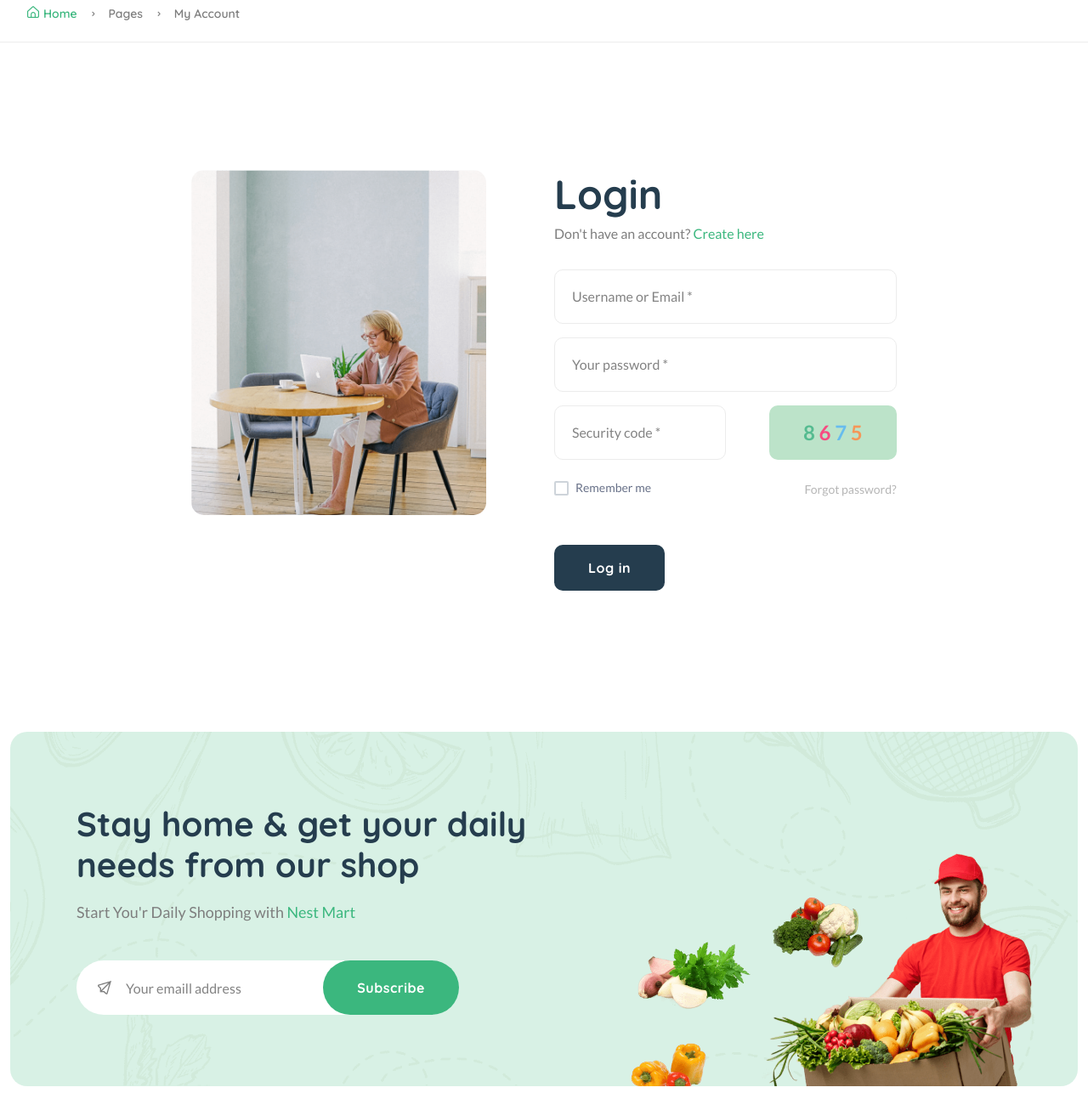
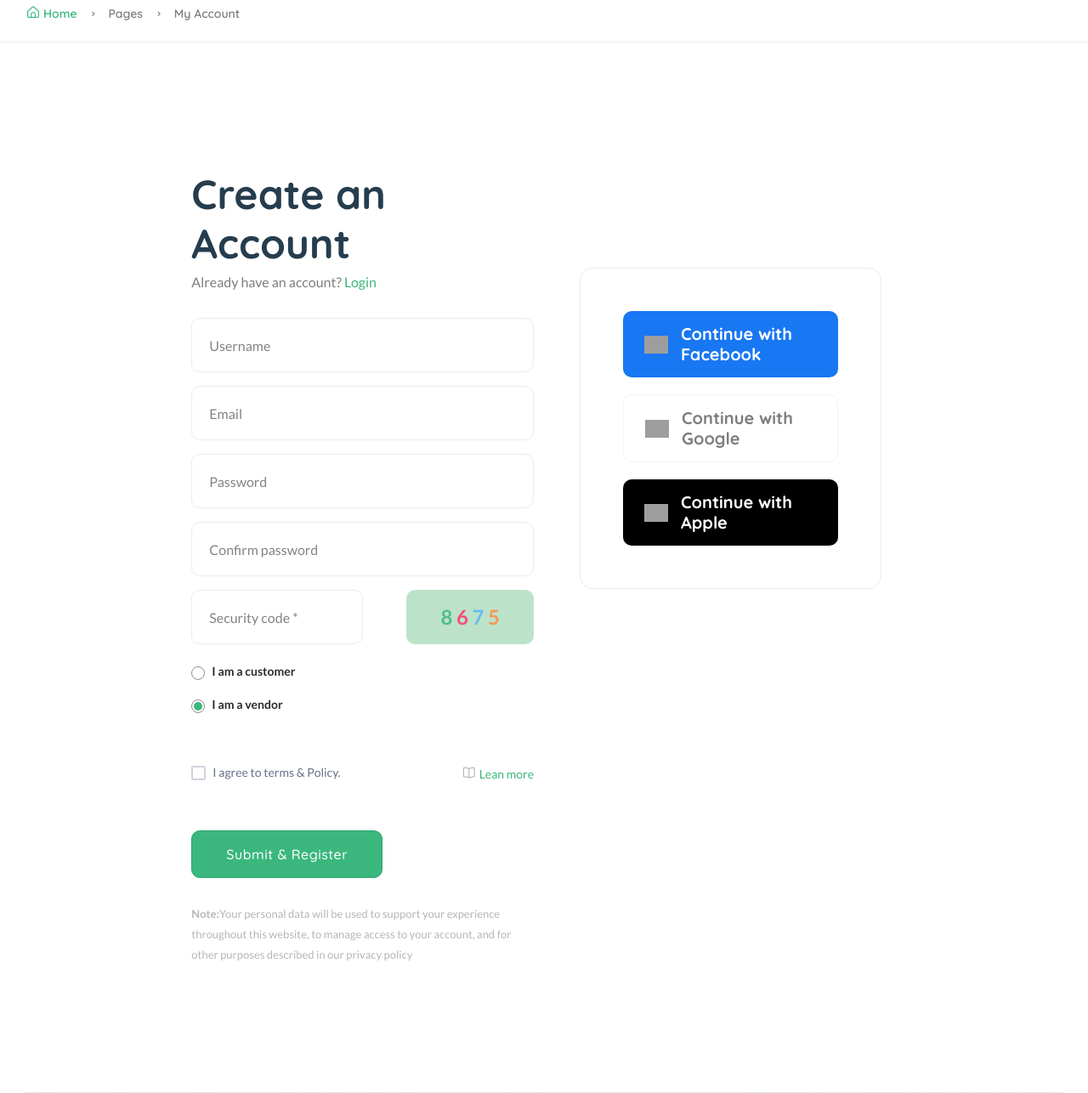
Before and after one commit to Ellsk/UG-Student-marketplace, a Django app: page /user/sign-up in a window 1280 px wide. Shown: the part 331-1617 px from the top of the page at 85% size. Run offline with Django 5.2, Linux system fonts and the light colour scheme; some libraries are stand-ins or nearby versions; grey boxes are pictures that could not be loaded.

Commit message:
Changed the user login to register page

```diff
--- a/templates/userauths/sign-up.html
+++ b/templates/userauths/sign-up.html
@@ -16,22 +16,25 @@
                 <div class="row">
                     <div class="col-xl-8 col-lg-10 col-md-12 m-auto">
                         <div class="row">
-                            <div class="col-lg-6 pr-30 d-none d-lg-block">
-                                <img class="border-radius-15" src="{% static 'assets/imgs/page/login-1.png' %}" alt="" />
-                            </div>
                             <div class="col-lg-6 col-md-8">
                                 <div class="login_wrap widget-taber-content background-white">
                                     <div class="padding_eight_all bg-white">
                                         <div class="heading_s1">
-                                            <h1 class="mb-5">Login</h1>
-                                            <p class="mb-30">Don't have an account? <a href="page-register.html">Create here</a></p>
+                                            <h1 class="mb-5">Create an Account</h1>
+                                            <p class="mb-30">Already have an account? <a href="page-login.html">Login</a></p>
                                         </div>
                                         <form method="post">
                                             <div class="form-group">
-                                                <input type="text" required="" name="email" placeholder="Username or Email *" />
+                                                <input type="text" required="" name="username" placeholder="Username" />
                                             </div>
                                             <div class="form-group">
-                                                <input required="" type="password" name="password" placeholder="Your password *" />
+                                                <input type="text" required="" name="email" placeholder="Email" />
+                                            </div>
+                                            <div class="form-group">
+                                                <input required="" type="password" name="password" placeholder="Password" />
+                                            </div>
+                                            <div class="form-group">
+                                                <input required="" type="password" name="password" placeholder="Confirm password" />
                                             </div>
                                             <div class="login_footer form-group">
                                                 <div class="chek-form">
@@ -44,20 +47,47 @@
                                                     <b class="text-best">5</b>
                                                 </span>
                                             </div>
+                                            <div class="payment_option mb-50">
+                                                <div class="custome-radio">
+                                                    <input class="form-check-input" required="" type="radio" name="payment_option" id="exampleRadios3" checked="" />
+                                                    <label class="form-check-label" for="exampleRadios3" data-bs-toggle="collapse" data-target="#bankTranfer" aria-controls="bankTranfer">I am a customer</label>
+                                                </div>
+                                                <div class="custome-radio">
+                                                    <input class="form-check-input" required="" type="radio" name="payment_option" id="exampleRadios4" checked="" />
+                                                    <label class="form-check-label" for="exampleRadios4" data-bs-toggle="collapse" data-target="#checkPayment" aria-controls="checkPayment">I am a vendor</label>
+                                                </div>
+                                            </div>
                                             <div class="login_footer form-group mb-50">
                                                 <div class="chek-form">
                                                     <div class="custome-checkbox">
-                                                        <input class="form-check-input" type="checkbox" name="checkbox" id="exampleCheckbox1" value="" />
-                                                        <label class="form-check-label" for="exampleCheckbox1"><span>Remember me</span></label>
+                                                        <input class="form-check-input" type="checkbox" name="checkbox" id="exampleCheckbox12" value="" />
+                                                        <label class="form-check-label" for="exampleCheckbox12"><span>I agree to terms &amp; Policy.</span></label>
                                                     </div>
                                                 </div>
-                                                <a class="text-muted" href="#">Forgot password?</a>
+                                                <a href="page-privacy-policy.html"><i class="fi-rs-book-alt mr-5 text-muted"></i>Lean more</a>
                                             </div>
-                                            <div class="form-group">
-                                                <button type="submit" class="btn btn-heading btn-block hover-up" name="login">Log in</button>
+                                            <div class="form-group mb-30">
+                                                <button type="submit" class="btn btn-fill-out btn-block hover-up font-weight-bold" name="login">Submit &amp; Register</button>
                                             </div>
+                                            <p class="font-xs text-muted"><strong>Note:</strong>Your personal data will be used to support your experience throughout this website, to manage access to your account, and for other purposes described in our privacy policy</p>
                                         </form>
                                     </div>
+                                </div>
+                            </div>
+                            <div class="col-lg-6 pr-30 d-none d-lg-block">
+                                <div class="card-login mt-115">
+                                    <a href="#" class="social-login facebook-login">
+                                        <img src="{% static 'assets/imgs/theme/icons/logo-facebook.svg' %}" alt="" />
+                                        <span>Continue with Facebook</span>
+                                    </a>
+                                    <a href="#" class="social-login google-login">
+                                        <img src="{% static 'assets/imgs/theme/icons/logo-google.svg' %}" alt="" />
+                                        <span>Continue with Google</span>
+                                    </a>
+                                    <a href="#" class="social-login apple-login">
+                                        <img src="{% static 'assets/imgs/theme/icons/logo-apple.svg' %}" alt="" />
+                                        <span>Continue with Apple</span>
+                                    </a>
                                 </div>
                             </div>
                         </div>
```
